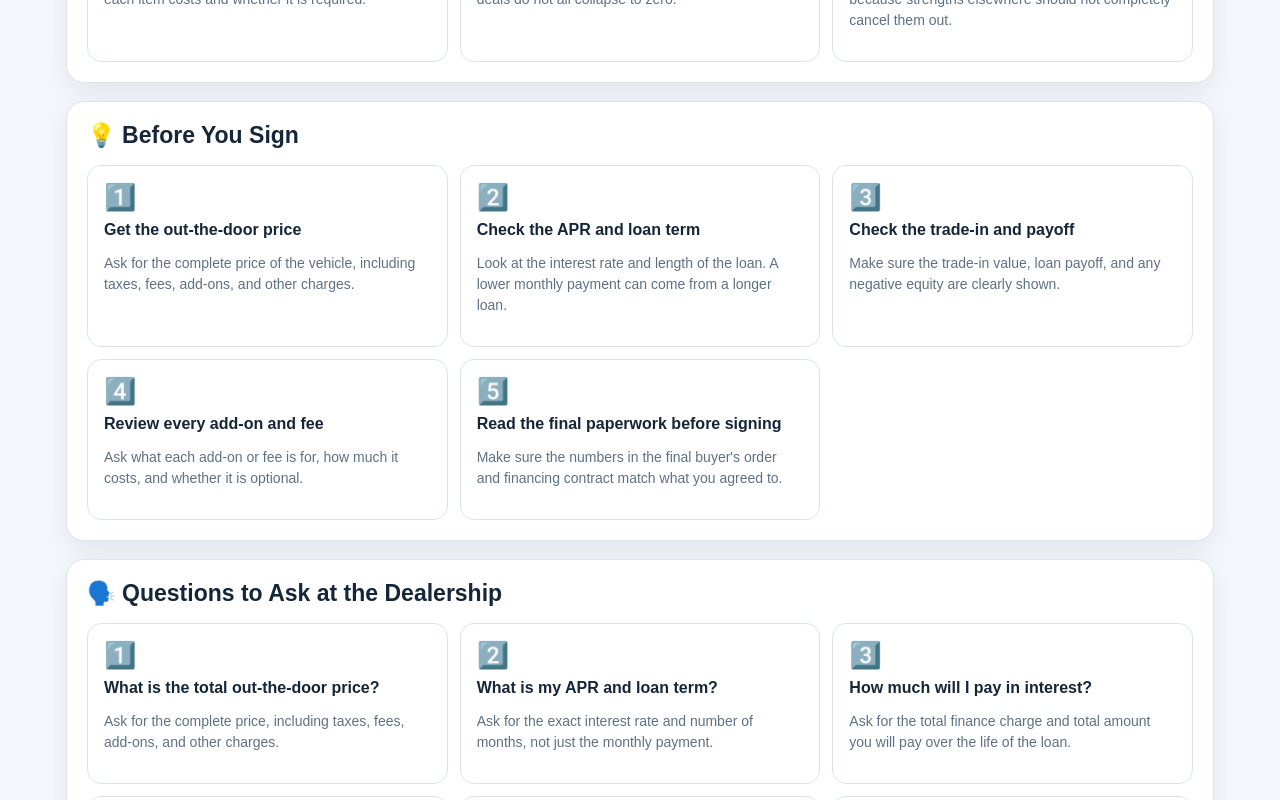
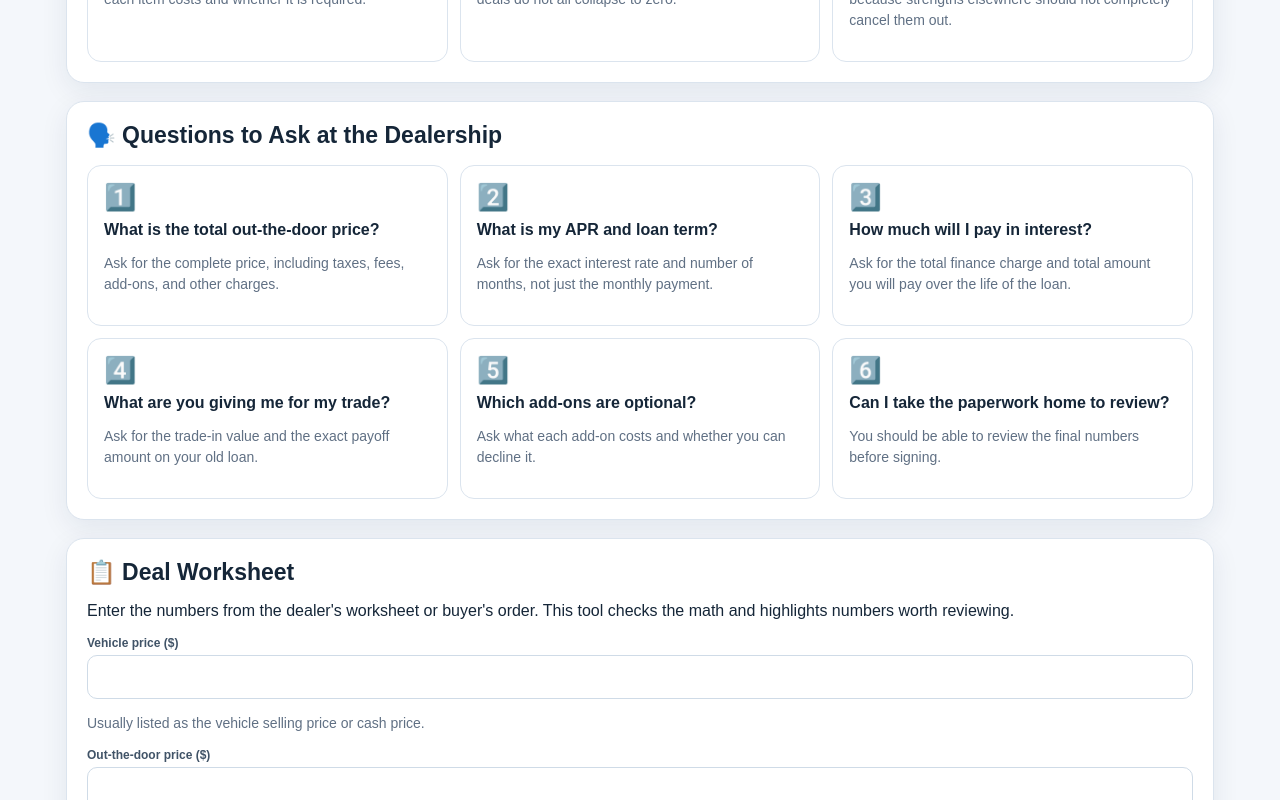
Before and after one commit to rmerrow1/dont-sign-this-yet, a Next.js app: page / in a window 1280 px wide. Shown: the part 3520-4320 px from the top of the page. Built offline with nearby package versions, Linux system fonts and the light colour scheme.

Commit message:
Remove redundant Before You Sign section
Removed the 'Before You Sign' tips section from the page.

```diff
--- a/app/page.js
+++ b/app/page.js
@@ -558,17 +558,7 @@ const aprGuidance =
         ]}
       />
 
-      <InfoSection
-        id="tips"
-        title="💡 Before You Sign"
-        items={[
-         ["1️⃣","Get the out-the-door price","Ask for the complete price of the vehicle, including taxes, fees, add-ons, and other charges."],
-["2️⃣","Check the APR and loan term","Look at the interest rate and length of the loan. A lower monthly payment can come from a longer loan."],
-["3️⃣","Check the trade-in and payoff","Make sure the trade-in value, loan payoff, and any negative equity are clearly shown."],
-["4️⃣","Review every add-on and fee","Ask what each add-on or fee is for, how much it costs, and whether it is optional."],
-["5️⃣","Read the final paperwork before signing","Make sure the numbers in the final buyer's order and financing contract match what you agreed to."]
-        ]}
-      />
+
 
 
 
```
